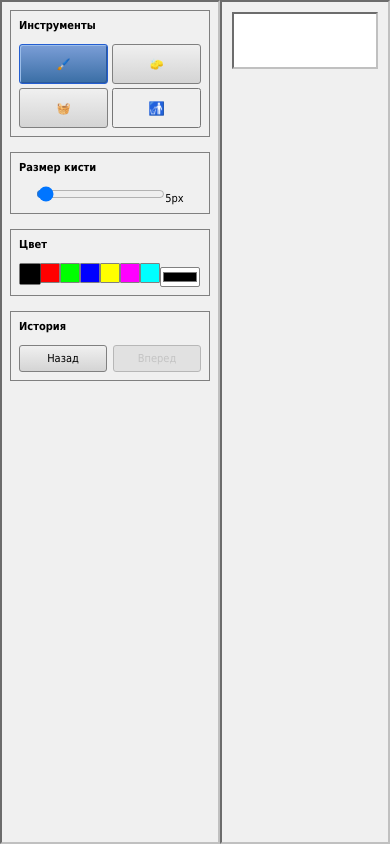
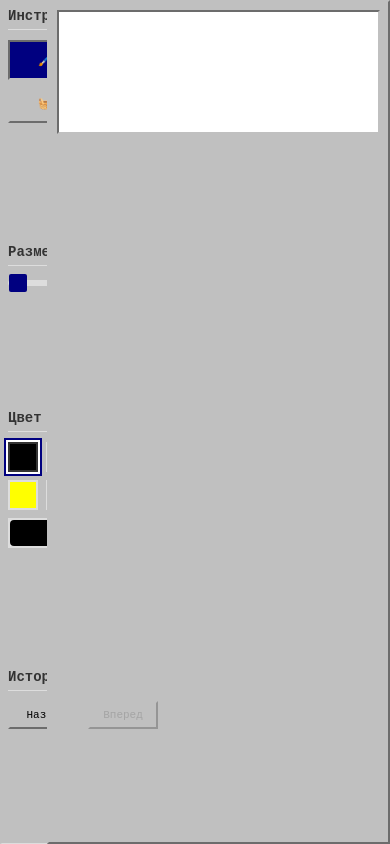
Before and after one commit to rold174/js_ris, a React (Create React App) app: page /app in a window 390 px wide. Built offline with nearby package versions, Linux system fonts and the light colour scheme.

Commit message:
редизайн

```diff
--- a/src/components/App/App.css
+++ b/src/components/App/App.css
@@ -1,29 +1,34 @@
 .App {
   text-align: center;
   min-height: 100vh;
-  background: linear-gradient(to bottom, #3a6ea5, #cee7ff);
-  font-family: "Tahoma", "Arial", sans-serif;
+  background: #c0c0c0;
+  font-family: "Nineteen Ninety Three", monospace;
   padding: 0;
   display: flex;
   flex-direction: row;
+  image-rendering: pixelated;
 }
 
 * {
   margin: 0;
   padding: 0;
   box-sizing: border-box;
+  image-rendering: pixelated;
 }
 
-body {
-  background: #3a6ea5;
+ body {
+  background: #c0c0c0;
   overflow-x: hidden;
+  font-family: "Nineteen Ninety Three", monospace;
 }
 
 .main-content {
   display: flex;
   flex: 1;
-  padding: 10px;
-  gap: 10px;
+  padding: 8px;
+  gap: 8px;
   align-items: flex-start;
-  flex-direction: row; /* Обеспечиваем горизонтальное расположение */
+  flex-direction: row;
 }
+
+@import url('https://fonts.cdnfonts.com/css/nineteen-ninety-three');
--- a/src/components/App/App.tsx
+++ b/src/components/App/App.tsx
@@ -101,10 +101,10 @@ function App() {
     saveToHistory(blankData);
   };
 
-  const clearHistory = () => {
-    setHistory([]);
-    setHistoryIndex(-1);
-  };
+  // const clearHistory = () => {
+  //   setHistory([]);
+  //   setHistoryIndex(-1);
+  // };
 
   // Keyboard shortcuts: Ctrl+Z / Ctrl+Y / Ctrl+Shift+Z
   useEffect(() => {
--- a/src/components/Canvas/Canvas.css
+++ b/src/components/Canvas/Canvas.css
@@ -2,14 +2,15 @@
   display: flex;
   flex-direction: column;
   align-items: center;
-  padding: 10px;
-  gap: 10px;
-  background: #f0f0f0;
-  border: 2px inset #c0c0c0;
+  padding: 8px;
+  gap: 8px;
+  background: #c0c0c0;
+  border: 2px outset #c0c0c0;
   border-radius: 0;
   flex: 1;
   min-height: 500px;
-  order: 2; /* Холст будет справа */
+  order: 2;
+  font-family: "Nineteen Ninety Three", monospace;
 }
 
 #main-canvas {
@@ -20,11 +21,12 @@
   box-shadow: none;
   max-width: 100%;
   max-height: 100%;
+  image-rendering: pixelated;
 }
 
 .canvas-area {
-  background: #f0f0f0;
-  padding: 5px;
+  background: #c0c0c0;
+  padding: 4px;
   border: 1px solid #808080;
   flex: 1;
   display: flex;
@@ -32,29 +34,3 @@
   align-items: center;
   width: 100%;
 }
-
-.clear-btn {
-  padding: 4px 15px;
-  background: linear-gradient(to bottom, #f0f0f0, #d4d4d4);
-  color: #000;
-  border: 1px solid #808080;
-  border-radius: 3px;
-  cursor: pointer;
-  font-size: 11px;
-  font-family: "Tahoma", sans-serif;
-  font-weight: bold;
-  box-shadow: inset 1px 1px 0px #ffffff,
-              inset -1px -1px 0px #808080;
-  transition: all 0.1s;
-  margin-top: 10px;
-}
-
-.clear-btn:hover {
-  background: linear-gradient(to bottom, #e8f4ff, #cce4ff);
-}
-
-.clear-btn:active {
-  box-shadow: inset 1px 1px 0px #808080,
-              inset -1px -1px 0px #ffffff;
-  background: #d4d4d4;
-}
--- a/src/components/Canvas/Canvas.tsx
+++ b/src/components/Canvas/Canvas.tsx
@@ -211,7 +211,6 @@ const Canvas = forwardRef<HTMLCanvasElement, CanvasProps>(({
         onMouseMove={handleMouseMove}
         onMouseUp={stopDrawing}
         onMouseLeave={stopDrawing}
-        style={{ cursor: toolState.tool === 'fill' || toolState.tool === 'brush' ? 'crosshair' : 'default' }}
       />
     </div>
   );
--- a/src/components/StartPage/StartPage.css
+++ b/src/components/StartPage/StartPage.css
@@ -4,42 +4,42 @@
   justify-content: center;
   align-items: center;
   flex-direction: column;
-  background: linear-gradient(135deg, #245ed1 0%, #3a7be0 50%, #5b9af5 100%);
-  font-family: "Tahoma", "Arial", sans-serif;
+  background: #8b8b8b;
+  font-family: "Nineteen Ninety Three", monospace;
+  image-rendering: pixelated;
 }
 
 .start-title {
-  font-size: 48px;
-  color: white;
-  margin-bottom: 40px;
-  text-shadow: 2px 2px 4px rgba(0, 0, 0, 0.5);
-  font-weight: bold;
+  font-size: 42px;
+  color: #0044ff;
+  margin-bottom: 30px;
+  text-shadow: 2px 2px 0px #000000;
+  font-weight: normal;
   letter-spacing: 1px;
+  font-family: "Nineteen Ninety Three", monospace;
 }
 
 .start-btn {
-  padding: 12px 35px;
-  font-size: 18px;
-  background: linear-gradient(to bottom, #f0f0f0, #d4d4d4);
+  padding: 10px 28px;
+  font-size: 16px;
+  background: #c0c0c0;
   border: 2px outset #c0c0c0;
-  border-radius: 4px;
+  border-radius: 0;
   color: #000;
   text-decoration: none;
-  font-family: "Tahoma", sans-serif;
-  font-weight: bold;
-  box-shadow: inset 1px 1px 0px #ffffff,
-              inset -1px -1px 0px #808080,
-              3px 3px 8px rgba(0, 0, 0, 0.3);
-  transition: all 0.2s;
+  font-family: "Nineteen Ninety Three", monospace;
+  font-weight: normal;
+  transition: none;
 }
 
 .start-btn:hover {
-  background: linear-gradient(to bottom, #e8f4ff, #cce4ff);
-  transform: translateY(-2px);
+  border: 2px inset #000000;
+  background: #006eff;
 }
 
 .start-btn:active {
-  box-shadow: inset 1px 1px 0px #808080,
-              inset -1px -1px 0px #ffffff;
-  transform: translateY(0);
+  border: 2px inset #c0c0c0;
+  background: #a0a0a0;
 }
+
+@import url('https://fonts.cdnfonts.com/css/nineteen-ninety-three');
--- a/src/components/Toolbar/Toolbar.css
+++ b/src/components/Toolbar/Toolbar.css
@@ -1,244 +1,208 @@
+/* Toolbar.css */
 .toolbar {
   display: flex;
   flex-direction: column;
-  gap: 15px;
-  padding: 8px;
-  background: #f0f0f0;
-  border: 2px inset #c0c0c0;
+  gap: 12px;
+  padding: 6px;
+  background: #c0c0c0;
+  border: 2px outset #c0c0c0;
   border-radius: 0;
-  width: 220px;
+  width: 12vw;
   min-height: 500px;
-  font-family: "Tahoma", "Arial", sans-serif;
-  font-size: 11px;
+  font-family: "Nineteen Ninety Three", monospace;
+  font-size: 12px;
   flex-shrink: 0;
-  order: 1; /* Тулбар будет слева */
+  image-rendering: pixelated;
 }
 
 .toolbar-section {
   display: flex;
   flex-direction: column;
-  gap: 8px;
-  padding: 8px;
-  background: #f0f0f0;
-  border: 1px solid #808080;
+  gap: 10px;
 }
 
 .toolbar-section h3 {
   margin: 0;
-  font-size: 11px;
-  color: #000;
-  font-weight: bold;
+  font-size: 14px;
+  font-weight: 600;
   text-align: left;
-  padding-bottom: 4px;
+  color: #333;
+  border-bottom: 1px solid #ddd;
+  padding-bottom: 5px;
 }
 
-/* Tools Section */
+/* Стили для инструментов */
 .tools {
   display: grid;
   grid-template-columns: 1fr 1fr;
-  gap: 4px;
+  gap: 3px;
 }
 
-.tool-btn {
+.tool-btn, .tool-button {
   padding: 6px 4px;
-  border: 1px solid #808080;
-  background: linear-gradient(to bottom, #f0f0f0, #d4d4d4);
-  border-radius: 3px;
+  border: 2px outset #c0c0c0;
+  background: #c0c0c0;
+  border-radius: 0;
   cursor: pointer;
-  transition: all 0.1s;
+  transition: none;
   font-size: 11px;
-  font-family: "Tahoma", sans-serif;
+  font-family: "Nineteen Ninety Three", monospace;
   text-align: center;
   min-height: 40px;
   display: flex;
   flex-direction: column;
   align-items: center;
   justify-content: center;
-  gap: 2px;
+  gap: 1px;
 }
 
-.tool-btn:hover {
-  background: linear-gradient(to bottom, #e8f4ff, #cce4ff);
+.tool-btn:hover, .tool-button:hover {
+  background: #d4d4d4;
 }
 
 .tool-btn.active {
-  background: linear-gradient(to bottom, #7b9ed7, #3a6ea5);
+  background: #000080;
   color: white;
-  border-color: #245ed1;
-  box-shadow: inset 1px 1px 0px #9bbde8,
-              inset -1px -1px 0px #2d5a9b;
+  border: 2px inset #c0c0c0;
+}
+.tool-btn:disabled, .tool-button:disabled {
+  opacity: 0.6;
+  cursor: not-allowed;
+  background: #a0a0a0;
+  color: #666;
 }
 
-.tool-btn:disabled {
-  opacity: 0.5;
-  cursor: not-allowed;
-  background: #d4d4d4;
-  color: #808080;
+/* Стили для размера кисти */
+.brush-size {
+  display: flex;
+  align-items: center;
+  gap: 10px;
 }
 
-/* Brush Size Section */
-.brush-size-section {
-  display: flex;
-  flex-direction: column;
-  gap: 8px;
+.brush-size input[type="range"] {
+  flex: 1;
+  height: 6px;
+  border-radius: 3px;
+  background: #ddd;
+  outline: none;
+  -webkit-appearance: none;
 }
 
-.brush-size-controls {
-  display: flex;
-  flex-direction: column;
-  gap: 6px;
+.brush-size input[type="range"]::-webkit-slider-thumb {
+  -webkit-appearance: none;
+  width: 18px;
+  height: 18px;
+  border-radius: 2px;
+  background: #000080;
+  cursor: pointer;
 }
 
-.brush-size-options {
-  display: grid;
-  grid-template-columns: 1fr 1fr;
-  gap: 4px;
+.brush-size span {
+  font-size: 12px;
+  color: #000000;
+  min-width: 50px;
 }
 
-.brush-size-btn {
-  padding: 4px;
-  border: 1px solid #808080;
-  background: linear-gradient(to bottom, #f0f0f0, #d4d4d4);
-  border-radius: 3px;
-  cursor: pointer;
-  text-align: center;
-  font-size: 10px;
+.tool-info {
+  font-size: 11px;
+  color: #666;
+  font-style: italic;
+  margin-top: 5px;
 }
 
-.brush-size-btn.active {
-  background: linear-gradient(to bottom, #7b9ed7, #3a6ea5);
-  color: white;
-}
-
-/* Colors Section */
-.colors-section {
+/* Стили для цветов */
+.colors {
   display: flex;
-  flex-direction: column;
   gap: 8px;
-}
-
-.color-grid {
-  display: grid;
-  grid-template-columns: repeat(8, 1fr);
-  gap: 2px;
+  flex-wrap: wrap;
+  align-items: center;
 }
 
 .color-btn {
-  width: 20px;
-  height: 20px;
-  border: 1px solid #808080;
-  border-radius: 1px;
+  width: 30px;
+  height: 30px;
+  border: 2px solid #ddd;
   cursor: pointer;
-  transition: all 0.2s;
+  transition: all 0.2s ease;
 }
 
 .color-btn:hover {
   transform: scale(1.1);
-  border-color: #000;
+  border-color: #999;
+
 }
 
 .color-btn.active {
-  border: 2px solid #000;
-  transform: scale(1.05);
-}
-
-.color-picker-row {
-  display: flex;
-  align-items: center;
-  gap: 8px;
-  margin-top: 5px;
-}
-
-.color-picker-label {
-  font-size: 11px;
-  color: #000;
+  border-color: #333;
+  box-shadow: 0 0 0 2px white, 0 0 0 4px #000080;
 }
 
 .color-picker {
-  width: 40px;
-  height: 20px;
-  border: 1px solid #808080;
-  border-radius: 2px;
+  width: 60px;
+  height: 30px;
+  border: 2px solid #ddd;
   cursor: pointer;
-  background: white;
+  padding: 0;
 }
 
-/* Shapes Section */
-.shapes-section {
-  display: flex;
-  flex-direction: column;
-  gap: 8px;
+.color-picker::-webkit-color-swatch {
+  border: none;
+  border-radius: 4px;
+  padding: 0;
 }
 
-.shapes-grid {
-  display: grid;
-  grid-template-columns: repeat(4, 1fr);
-  gap: 4px;
+.color-picker::-webkit-color-swatch-wrapper {
+  padding: 0;
+  border: none;
 }
 
-.shape-btn {
-  padding: 8px 4px;
-  border: 1px solid #808080;
-  background: linear-gradient(to bottom, #f0f0f0, #d4d4d4);
-  border-radius: 3px;
-  cursor: pointer;
-  font-size: 14px;
-  text-align: center;
-  min-height: 35px;
-  display: flex;
-  align-items: center;
-  justify-content: center;
+.color-picker::-moz-color-swatch {
+  border: none;
+  border-radius: 4px;
 }
 
-.shape-btn.active {
-  background: linear-gradient(to bottom, #7b9ed7, #3a6ea5);
-  color: white;
-}
-
-/* History Controls */
-.history-section {
-  display: flex;
-  flex-direction: column;
-  gap: 8px;
-}
-
+/* Стили для истории */
 .history-controls {
   display: flex;
-  gap: 6px;
-  justify-content: center;
+  gap: 10px;
 }
 
 .history-btn {
-  padding: 6px 12px;
-  border: 1px solid #808080;
-  background: linear-gradient(to bottom, #f0f0f0, #d4d4d4);
-  border-radius: 3px;
+  padding: 6px 10px;
+  border: 2px outset #c0c0c0;
+  background: #c0c0c0;
+  border-radius: 0;
   cursor: pointer;
-  transition: all 0.1s;
+  transition: none;
   font-size: 11px;
-  font-family: "Tahoma", sans-serif;
+  font-family: "Nineteen Ninety Three", monospace;
   flex: 1;
+  transition: all 0.2s ease;
 }
 
 .history-btn:hover:not(:disabled) {
-  background: linear-gradient(to bottom, #e8f4ff, #cce4ff);
-}
-
-.history-btn:active:not(:disabled) {
-  box-shadow: inset 1px 1px 0px #808080,
-              inset -1px -1px 0px #ffffff;
+  background-color: #f8f9fa;
+  border-color: #999;
 }
 
 .history-btn:disabled {
   opacity: 0.5;
   cursor: not-allowed;
-  background: #d4d4d4;
 }
 
-.tool-info {
-  font-size: 10px;
-  color: #404040;
-  font-style: italic;
-  text-align: center;
-  margin-top: 3px;
+/* Адаптивность для мобильных устройств */
+@media (max-width: 768px) {
+  .toolbar {
+    flex-direction: row;
+    flex-wrap: wrap;
+    height: auto;
+    min-width: auto;
+    border-right: none;
+    border-bottom: 1px solid #ddd;
+  }
+
+  .toolbar-section {
+    flex: 1;
+    min-width: 150px;
+  }
 }
```
